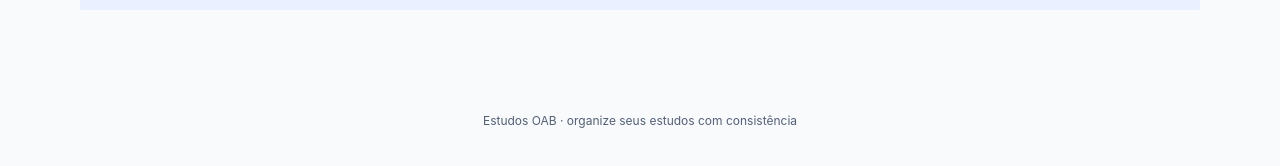
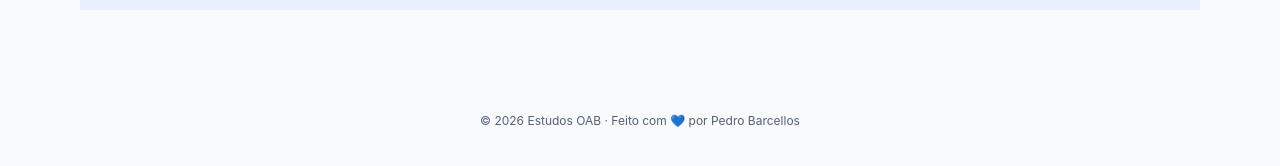
Before and after one commit to barcellos-pedro/simulado-oab, a React (Vite) app: page / in a window 1280 px wide. Shown: the part 1897-2063 px from the top of the page. Built offline with nearby package versions, Linux system fonts and the light colour scheme.

Commit message:
Update footer in Layout component to include copyright and author information

```diff
--- a/src/components/Layout.jsx
+++ b/src/components/Layout.jsx
@@ -39,7 +39,17 @@
       <main className={page === "quiz" ? "main-with-timer" : ""}>
         {children}
       </main>
-      <footer>Estudos OAB · organize seus estudos com consistência</footer>
+      <footer>
+        <span>© {new Date().getFullYear()} Estudos OAB</span>
+        <span> · Feito com 💙 por </span>
+        <a
+          href="https://pedroreis.dev/"
+          target="_blank"
+          rel="noreferrer"
+        >
+          Pedro Barcellos
+        </a>
+      </footer>
     </div>
   );
 }
```
